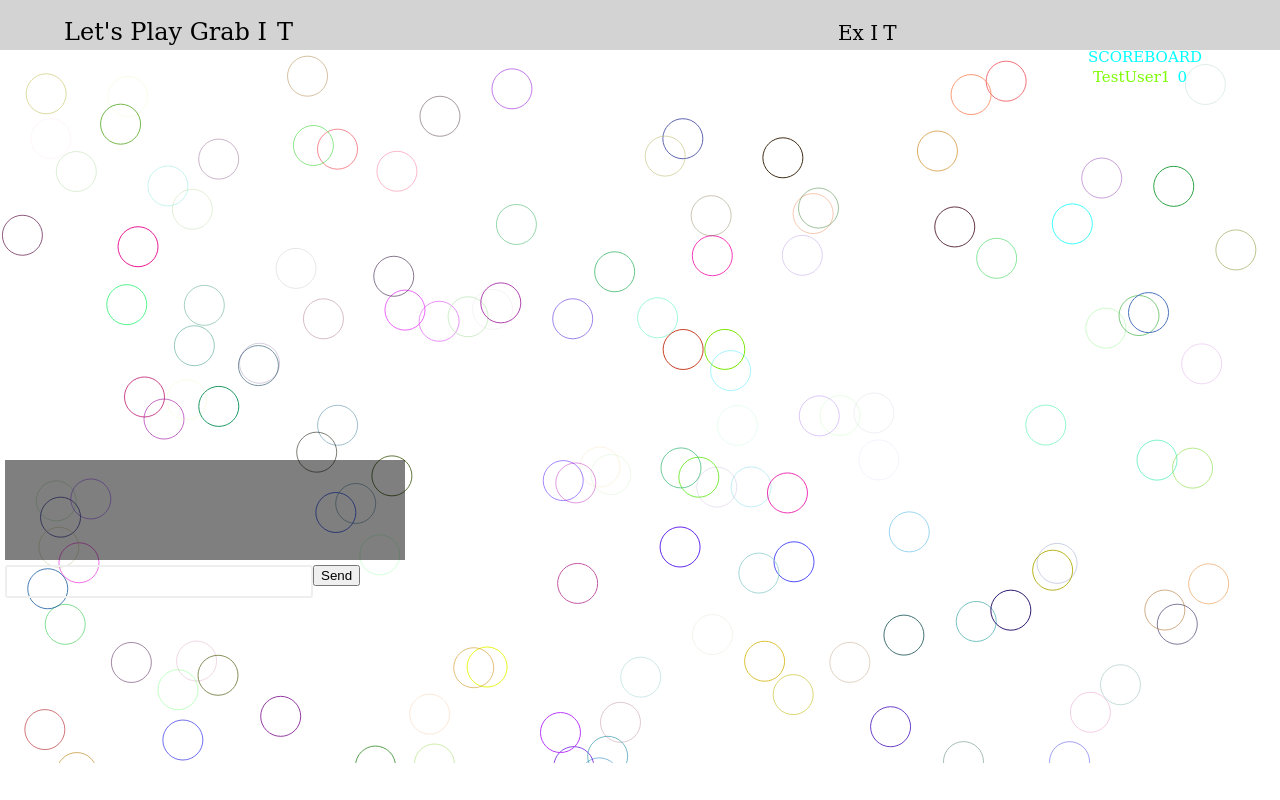
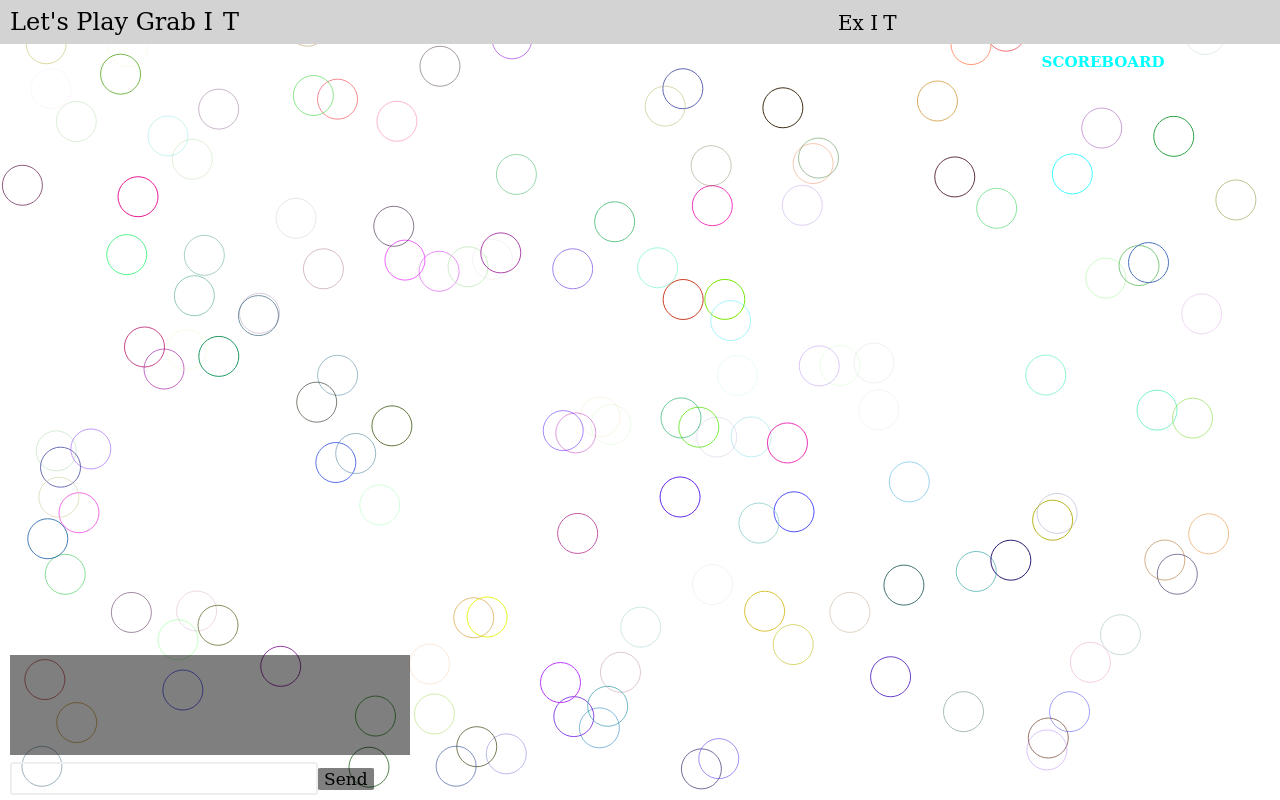
Before and after one commit to R-Sylvia/advanced_application_programming_ws1819, a web app: file Pages/game.html in a window 1280 px wide. Run offline with its HTML, style and script files only (its server is not run), Linux system fonts and the light colour scheme; some libraries are stand-ins or nearby versions.

Commit message:
Add files via upload
optimized layout (no css grid layout)
canvas is calculating with full screen size
fixed position for chatbox
fixed scoreboard entry issue (linebreak after each score entry)

```diff
--- a/Pages/canvas.js
+++ b/Pages/canvas.js
@@ -2,7 +2,7 @@
 var canvas = document.querySelector('canvas');
 canvas.width = window.innerWidth;
 canvas.height = window.innerHeight;
-canvas.height -= 87;
+//canvas.height -= 87;
 
 var c = canvas.getContext('2d');
 
@@ -138,7 +138,7 @@ function initialize() {
 function resizeCanvas() {
     canvas.width = window.innerWidth;
     canvas.height = window.innerHeight;
-    canvas.height -= 87;
+    //canvas.height -= 87;
     animate();
 }
 initialize();
--- a/Pages/game.html
+++ b/Pages/game.html
@@ -15,63 +15,52 @@
 </head>
 <body>
     <div class="wrapper">
-        <div class="space"></div>
-        <div class="titlegrid" style="min-height:30px">
+        <div class="titlegrid" style="min-height:40px">
             <div class="title">Let's Play Grab <letterspace style="letter-spacing:10px">IT</letterspace></div>
             <div class="registrationgrid">
                 <button class="button" type="button" onclick="window.location.href='menu.html'">Ex <letterspace style="letter-spacing:5px">IT</letterspace></button>
             </div>
         </div>
-        <div class="game">
-            <div class="scoreboard">
-                SCOREBOARD
+        <div class="scoreboard"><strong>SCOREBOARD</strong>
             <div class="table">
-                    <ul class="scoreentry" id="scoreentry">
-                        <p class="username">TestUser1</p>
-                        <p class="score">0</p>
-                    </ul>
+                <div class="scoreentry" id="scoreentry">
                 </div>
             </div>
-            <div id="messageArea" class="row">
+        </div>
         <div class="chatbox">
             <div class="chatlogs">
                 <div class="chatentry" id="chatentry"></div>
             </div>
-                    <form id="messageForm">
-                        <div class="chatform">
+        </div>
+        <form class="chatform" id="chatform">
             <textarea class="form-control" id="message"></textarea>
-                            <input type="submit" class="SendBtn" value="Send"/>
-                        </div>
+            <input type="submit" class="SendBtn" value="Send" />
         </form>
-                </div>
-            </div>
-
         <div class="canvas">
             <canvas class="canvas"></canvas>
             <script src="canvas.js"></script>
         </div>
     </div>
-    </div>
     <script>
-        var socket = io.connect();
-        var $messageForm = $('#messageForm');
+        //var socket = io.connect();
+        var $chatform = $('#chatform');
         var $message = $('#message');
         var $chatentry = $('#chatentry');
         var $scoreentry = $('#scoreentry');
 
         //Client presses "Send" button for sending the message
-        $messageForm.submit(function (e) {
+        $chatform.submit(function (e) {
             e.preventDefault();
-            socket.emit('send message', $message.val());
+            socket.emit('chat message', $message.val());
             $message.val('');
         });
         //SERVER SIDE CODE
-        /*
+
         //Send Message
-        socket.on('send message', function (data) {
+        socket.on('chat message', function (data) {
             io.sockets.emit('new message', { msg: data, user: socket.username });
         });
-        */
+
 
         //Receiving new message and displaying it
         socket.on('new message', function (data) {
@@ -80,16 +69,15 @@
         });
 
         //Receiving "update scoreboard" message from server
-        socket.on('update scoreboard', function (data) {
+        //socket.on('update scoreboard', function (data) {
             var html = '';
             for (i = 1; i <= data.length; i++) {
-                html += '<p class="username">' + data[i].user + '</p>';
-                html += '<p class="score">' + data[i].msg + '</p>';
+                html += '<p class="score">' + (i + 1) + '.  ' + data[i].user + '  ' + data[i].msg + '</p>';
             }
             $scoreentry.html(html);
         });
         //SERVER SIDE CODE
-        /*
+
         //Score has changed of current players
         socket.on('score changed', function (score) {
             //update list of current players and its scores
@@ -97,8 +85,6 @@
             //update scoreboard
             io.sockets.emit('update scorboard', {listCurrentPlayers});
         });
-        */
-
     </script>
 </body>
 </html>
--- a/Pages/gameStyleSheet.css
+++ b/Pages/gameStyleSheet.css
@@ -114,33 +114,35 @@ input, select {
 /* ------------ MOBILE VERSION ------------ */
 /* **************************************** */
 
+body, html {
+    width: 100%;
+    height: 100%;
+    margin: 0;
+    overflow: hidden;
+}
+
 .wrapper {
     font-family: 'DejaVu Serif', 'Times New Roman';
-    width: 100%;
-    height: 100%;
-}
-
-.space {
-    grid-area: space;
-    min-height: 20px;
-    background-color: lightgray;
 }
 
 .titlegrid {
-    grid-area: titlegrid;
-    display: grid;
-    grid-template-columns: 5% 60% 30% 5%;
-    grid-template-areas: ". title registrationgrid .";
+    width: 100%;
     background-color: lightgray;
+    position: absolute;
 }
 
 .title {
-    grid-area: title;
     font-size: 24px;
+    vertical-align: middle;
+    padding: 10px 0 10px 10px;
 }
 
 .registrationgrid {
-    grid-area: registrationgrid;
+    position: absolute;
+    width: 30%;
+    top: 0;
+    right: 5%;
+    padding: 10px 0 10px 0;
 }
 
 .button {
@@ -149,6 +151,16 @@ input, select {
     font-family: 'DejaVu Serif', 'Times New Roman';
     font-size: 20px;
     background-color: lightgray;
+}
+
+.SendBtn {
+    font-family: 'DejaVu Serif', 'Times New Roman';
+    font-size: 17px;
+    border: none;
+    text-align: center;
+    align-self:center;
+    background: rgba(0,0,0,0.5);
+    border-radius: 5%;
 }
 
 button:hover {
@@ -160,14 +172,15 @@ button:hover {
     width: 100%;
     height: 100%;
     margin: 0;
-    position: relative;
+    position: absolute;
 }
 
 .scoreboard {
    width: 200px;
    height: 100px;
-   margin-left: 85%;
-
+   top:45px;
+   right:3%;
+   margin-top:10px;
    background-color:transparent;
    color:aqua;
    font-size:15px;
@@ -175,9 +188,9 @@ button:hover {
 }
 
 .scoreentry {
-    display: flex;
-    flex-flow: row wrap;
-    align-items: flex-start;
+    /*display: flex;*/
+    /*flex-flow: row wrap;*/
+    /*align-items: flex-start;*/
     margin: 5px;
     position:absolute;
 }
@@ -196,7 +209,8 @@ button:hover {
     height: 100px;
     background: rgba(0,0,0,0.5);
     color: #fff;
-    margin: 410px auto 0 5px;
+    bottom: 45px;
+    margin-left:10px;
     position:absolute;
 }
 
@@ -208,7 +222,7 @@ button:hover {
     overflow-y:scroll;
 }
 
-.username{
+.score{
     margin-right: 7px;
     color:lawngreen;
 }
@@ -223,9 +237,12 @@ button:hover {
 .chatentry .usermessage{
     width: 80%;
 }
-.chatform{
-    margin-top:5px;
-    display:flex;
+.chatform {
+    bottom: 5px;
+    margin-left: 10px;
+    width: 400px;
+    position: absolute;
+    display: flex;
     align-items: flex-start;
 }
 
@@ -245,8 +262,6 @@ button:hover {
 
 .chatform button{
     background:rgba(0,0,0,0.4);
-    padding:7px 15px;
-    margin: 0 10px;
     font-size: 10px;
     color: #fff;
     border:none;
--- a/Pages/help.html
+++ b/Pages/help.html
@@ -13,14 +13,12 @@
     </head>
     <body>
         <div class="maingrid">
-            <div class="space"></div>
             <div class="titlegrid" style="min-height:30px">
                 <div class="title">How to Grab <letterspace style="letter-spacing:10px">IT</letterspace></div>
                 <div class="registrationgrid">
                     <button class="button" type="button" onclick="window.history.back()">Back</button>
                 </div>
             </div>
-            <div class="content">
             <div class="insideContent">
                 <div class="headline">Manual</div>
                 <div class="text">Grab I T is a simple “pick and run” multiplayer game.<br />You have to register yourselfe first before beeing allowed to join the game.<br />After a successful registration and login you can eigher start the game or have a look on the scoreboard with all registered players and their highest scores.<br /></div>
@@ -35,11 +33,9 @@
                 <canvas class="canvas"></canvas>
                 <script src="canvas.js"></script>
             </div>
-            </div>
             <div class="footergrid" style="z-index:0">
                 <a class="linkImpressum" href="impressum.html">Impressum</a>
             </div>
-            <div class="space"></div>
         </div>
     </body>
 </html>
--- a/Pages/impressum.html
+++ b/Pages/impressum.html
@@ -13,14 +13,12 @@
     </head>
     <body>
         <div class="maingrid">
-            <div class="space"></div>
             <div class="titlegrid" style="min-height:30px">
                 <div class="title">Who made Grab <letterspace style="letter-spacing:10px">IT</letterspace></div>
                 <div class="registrationgrid">
                     <button class="button" type="button" onclick="window.history.back()">Back</button>
                 </div>
             </div>
-            <div class="content">
             <div class="insideContent">
                 <div class="member">
                     <img src="sylvia.jpg" class="avatar" />
@@ -67,11 +65,9 @@
                 <canvas class="canvas"></canvas>
                 <script src="canvas.js"></script>
             </div>
-            </div>
             <div class="footergrid" style="z-index:0">
                 <a class="linkHelp" href="help.html">Help</a>
             </div>
-            <div class="space"></div>
         </div>
     </body>
 </html>
```
Also changed, not shown: Pages/footerStylesheet.css (+18 -28 lines), Pages/scoreboard.html (+4 -9 lines), Pages/scoreboardStyleSheet.css (+17 -24 lines). Lines whose indentation alone changed are shown as unchanged.
